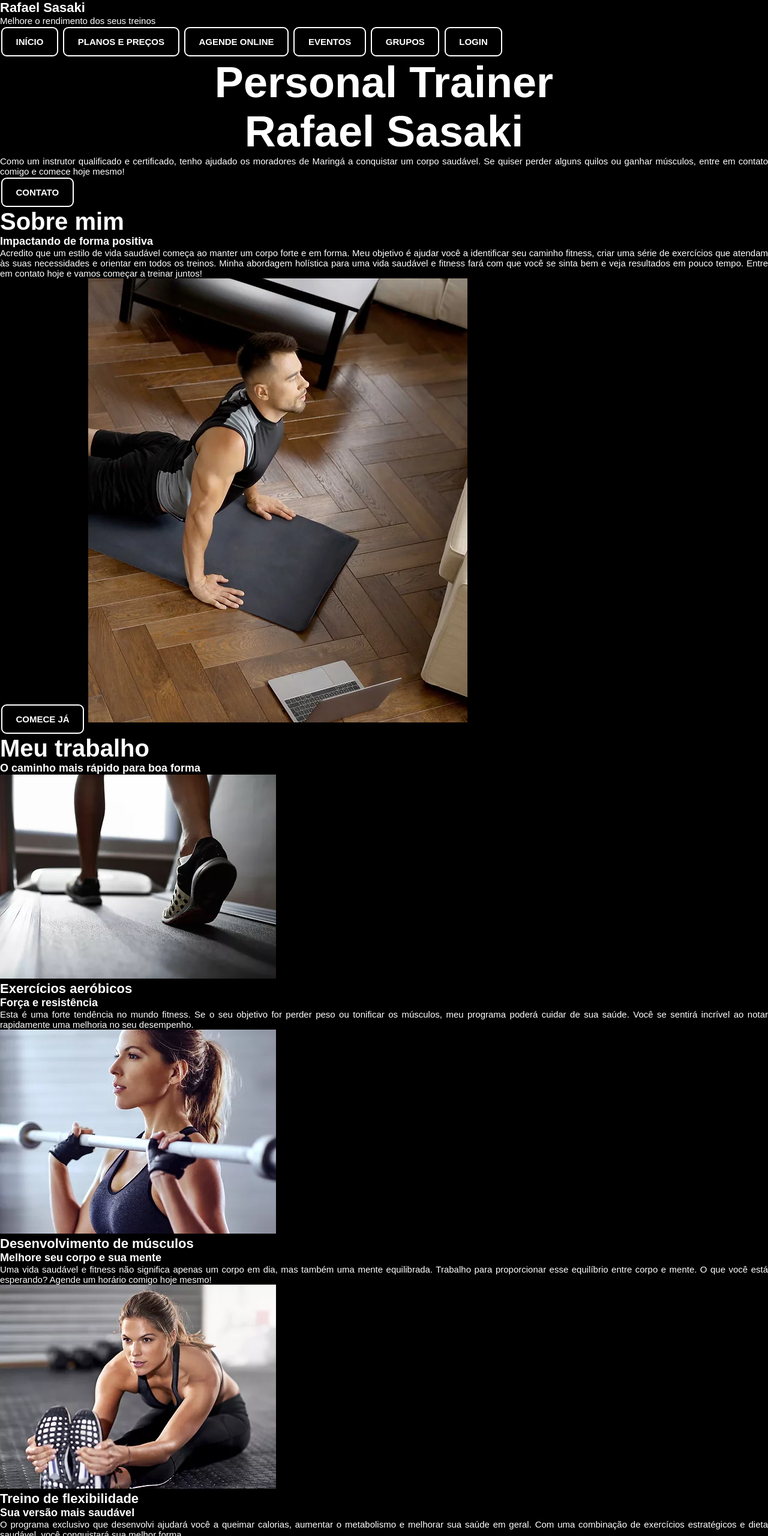
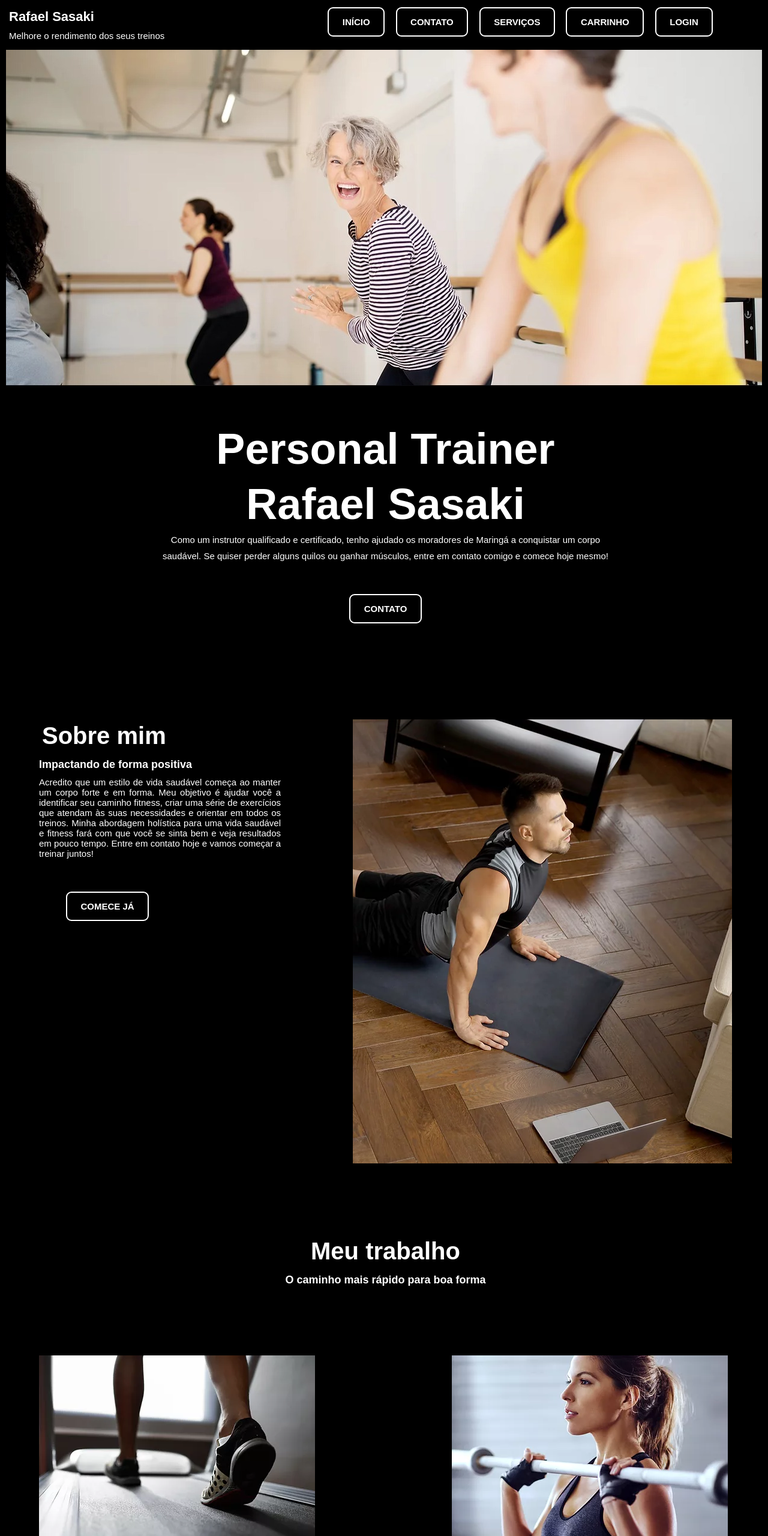
Before and after one commit to yumikawano/projeto01, a plain HTML site: page index.html in a window 1280 px wide. Shown: the top 2560 px of the page at 60% size. Drawn offline with Linux system fonts and the light colour scheme.

Commit message:
correção no css

```diff
--- a/css/style.css
+++ b/css/style.css
@@ -1,25 +1,189 @@
 *{
     border: none;
     margin: 0;
-    padding: 0;
+    padding: 5px;
     box-sizing: border-box;
   }
 
 header{
-    background-color: black;
+    display: flex;
+    border: 0;
+    padding: 0;
+    margin: 0;
+    background: #000000;
     color: white;
     font-family: Arial, Helvetica, sans-serif;
 }
-.grid-container{
-    display: grid;
-    grid-template-areas: ;
+
+.grid-container1{
+    display: flex;
+    grid-template-columns: auto auto;
+    grid-gap: 250px;
+    padding: 0;
+
 }
 
+button.menu{
+    box-sizing: border-box;
+    background-color: transparent;
+    border: 2px solid #e74c3c;
+    border-radius: 0.6em;
+    color: #e74c3c;
+    cursor: pointer;
+    font-size: 15px;
+    font-weight: 400;
+    line-height: 1;
+    margin: 2px;
+    padding: 1em 1.5em;
+    text-decoration: none;
+    text-align: center;
+    text-transform: uppercase;
+    font-family: Arial, Helvetica, sans-serif;
+    font-weight: 700;
+}
+button.menu:hover{
+    background-color: #fff;
+    color: #000000;
+    outline: 0;
+}
+
+button.menu{
+  border-color: #fff;
+  color: #fff;
+  background-position: 100%;
+  background-size: 400%;
+  transition: background 300ms ease-in-out;
+}
+
+button.menu:houver{
+    background-position: 0;
+}
+
+section{
+    padding: 0;
+    border: 0;
+    margin: 0;
+
+}
+
+.personal{
+    padding: 50px;
+    margin: 0;
+    text-align: center;
+    font-size: 15px;
+    font-family: Arial, Helvetica, sans-serif;
+    color: white;
+}
+
+.item1{ grid-area: header button;}
+.item2{ grid-area: header button;}
+.item3{ grid-area: sobre;}
+.item4{ grid-area: img;}
+.item5{ grid-area: img img img;}
+.item6{ grid-area: img img img;}
+.item7{ grid-area: img img img;}
+.item8{ grid-area: Exercicios;}
+.item9{ grid-area: Treino;}
+.item10{ grid-area: Desenvolvimento;}
+
+.grid-container2{
+    display: grid;
+    padding: 50px;
+    grid-template-columns: auto auto;
+    grid-gap: 100px;
+    text-align: left;
+    text-align: justify;
+}
+.trabalho{
+    text-align: center;
+    padding: 50px;
+}
+
+.grid-container3{
+    display: grid;
+    padding: 50px;
+    grid-gap: 100px;
+    grid-template-columns: auto auto;
+    text-align: left;
+}
+
+.grid-container4{
+    display: grid;
+    padding: 50px;
+    grid-gap: 100px;
+    grid-template-columns: auto;
+    text-align: left;
+}
+
+.mudar{
+    display: grid;
+    padding: 50px;
+    grid-gap: 100px;
+    grid-template-columns: auto;
+    text-align: center;
+
+}
+
+.grid-container6{
+    display: grid;
+    padding: 50px;
+    grid-gap: 100px;
+    grid-template-columns: auto auto;
+    text-align: left;
+
+}
+
+
 body{
-    background-color: black;
+    position: absolute;
+    width: auto;
+    height: auto;
+    left: auto;
+    top: auto;
+    padding: 0;
+    background: #000000;
     color: white;
     font-family: Arial, Helvetica, sans-serif;
 }
+
+button{
+    text-align: center;
+    box-sizing: border-box;
+    background-color: transparent;
+    border: 2px solid #e74c3c;
+    border-radius: 0.6em;
+    color: #e74c3c;
+    cursor: pointer;
+    font-size: 15px;
+    font-weight: 400;
+    line-height: 1;
+    margin: 50px;
+    padding: 1em 1.5em;
+    text-decoration: none;
+    text-align: center;
+    text-transform: uppercase;
+    font-family: Arial, Helvetica, sans-serif;
+    font-weight: 700;
+}
+
+button:hover{
+    background-color: #fff;
+    color: #000000;
+    outline: 0;
+}
+
+button{
+    border-color: #fff;
+    color: #fff;
+    background-position: center;
+    background-size: 400%;
+    transition: background 300ms ease-in-out;
+}
+
+button{
+    background-position: center;
+}
+
 
 h1{
     font-size: 72px;
@@ -28,6 +192,7 @@ h1{
 
 h2{
     font-size: 40px;
+    padding: 10px;
 }
 
 h3{
@@ -38,43 +203,19 @@ h5{
     font-size: 18px;
 }
 
-p{
-    font-size: 15px;
-    text-align: justify;
+h6{
+    font-size: 12px;
+    font-family: Arial, Helvetica, sans-serif;
+    font-style: normal;
 }
 
-button{
-    box-sizing: border-box;
-  background-color: transparent;
-  border: 2px solid #e74c3c;
-  border-radius: 0.6em;
-  color: #e74c3c;
-  cursor: pointer;
-  font-size: 15px;
-  font-weight: 400;
-  line-height: 1;
-  margin: 2px;
-  padding: 1em 1.5em;
-  text-decoration: none;
-  text-align: center;
-  text-transform: uppercase;
-  font-family: Arial, Helvetica, sans-serif;
-  font-weight: 700;
-}
-button:hover{
-    background-color: #fff;
-color: #000000;
-outline: 0;
+p{
+    padding: 5px;
+    font-size: 15px;
+
+
 }
 
-button{
-  border-color: #fff;
-  color: #fff;
-  background-position: 100%;
-  background-size: 400%;
-  transition: background 300ms ease-in-out;
+footer{
+    text-align: center
 }
-
-button:houver{
-    background-position: 0;
-}
--- a/index.html
+++ b/index.html
@@ -11,78 +11,94 @@
 </head>
 
 <body>
-     <header>
-        <div class="grid-container">
-            <div class="grid-item"> <h3>Rafael Sasaki</h3>
+     <header class="header">
+        <div class="grid-container1">
+            <div class="grid-item1"> <h3>Rafael Sasaki</h3>
                 <p>Melhore o rendimento dos seus treinos</p></div>
-            <div class="grid-item"><a href="https://yumikawano5412.wixsite.com/rafaelsasaki"><button class="menu">Início</button></a>
-                <a href="https://yumikawano5412.wixsite.com/rafaelsasaki"><button class="menu">Planos e Preços</button></a>
-                <a href="https://yumikawano5412.wixsite.com/rafaelsasaki"><button class="menu">Agende Online</button></a>
-                <a href="https://yumikawano5412.wixsite.com/rafaelsasaki"><button class="menu">Eventos</button></a>
-                <a href="https://yumikawano5412.wixsite.com/rafaelsasaki"><button class="menu">Grupos</button></a>
+            <div class="grid-item2"><a href="https://yumikawano5412.wixsite.com/rafaelsasaki"><button class="menu">Início</button></a>
+                <a href="https://yumikawano5412.wixsite.com/rafaelsasaki"><button class="menu">Contato</button></a>
+                <a href="https://yumikawano5412.wixsite.com/rafaelsasaki"><button class="menu">Serviços</button></a>
+                <a href="https://yumikawano5412.wixsite.com/rafaelsasaki"><button class="menu">Carrinho</button></a>
                 <a href="https://yumikawano5412.wixsite.com/rafaelsasaki"><button class="menu">Login</button></a></div>
         </div>
     </header>
 
     <section>
+    <img src="./images/foto4.jpeg" alt="">
+    <div class="personal">
     <h1>Personal Trainer</h1>
     <h1>Rafael Sasaki</h1>
-    <p>Como um instrutor qualificado e certificado, tenho ajudado os moradores de Maringá a conquistar um corpo saudável. Se quiser perder alguns quilos ou ganhar músculos, entre em contato comigo e comece hoje mesmo!</p>
+    <p>Como um instrutor qualificado e certificado, tenho ajudado os moradores de Maringá a conquistar um corpo </p>
+        <p>saudável. Se quiser perder alguns quilos ou ganhar músculos, entre em contato comigo e comece hoje mesmo!</p>
     <button>Contato</button>
+    </div>
     </section>
 
   <section sobre>
-      <h2>Sobre mim</h2>
+    <div class="grid-container2">
+        <div class="grid-item3"><h2>Sobre mim</h2>
       <h5>Impactando de forma positiva</h5>
       <p>Acredito que um estilo de vida saudável começa ao manter um corpo forte e em forma. Meu objetivo é ajudar você a identificar seu caminho fitness, criar uma série de exercícios que atendam às suas necessidades e orientar em todos os treinos. Minha abordagem holística para uma vida saudável e fitness fará com que você se sinta bem e veja resultados em pouco tempo. Entre em contato hoje e vamos começar a treinar juntos!</p>
-      <button>Comece já</button>
-     <img src="./images/foto5.jpg" alt="homem se alongando">
+      <button>Comece já</button></div>
+      <div class="grid-item4"><img src="./images/foto5.jpg" alt="homem se alongando"></div>
+      </div>
   </section>
 
-  <section meu.trabalho>
+  <section trabalho>
+      <div class="trabalho">
       <h2>Meu trabalho</h2>
 
-      <h5>O caminho mais rápido para boa forma</h5>
+      <h5>O caminho mais rápido para boa forma</h5></div>
 
-      <img src="./images/foto6.jpg" alt="pernas na esteira">
-      <h3>Exercícios aeróbicos</h3>
+      <div class="grid-container3">
+      <div class="grid-item5"><img src="./images/foto6.jpg" alt="pernas na esteira"></div>
+
+      <div class="grid-item6"><img src="./images/foto7.jpg" alt="mulher levantando peso"></div>
+
+      <div class="grid-item7"><h3>Exercícios aeróbicos</h3>
       <h5>Força e resistência</h5>
-      <p>Esta é uma forte tendência no mundo fitness. Se o seu objetivo for perder peso ou tonificar os músculos, meu programa poderá cuidar de sua saúde. Você se sentirá incrível ao notar rapidamente uma melhoria no seu desempenho.</p>
+      <p>Esta é uma forte tendência no mundo fitness. Se o seu objetivo for perder peso ou tonificar os músculos, meu programa poderá cuidar de sua saúde. Você se sentirá incrível ao notar rapidamente uma melhoria no seu desempenho.</p></div>
 
-      <img src="./images/foto7.jpg" alt="mulher levantando peso">
-      <h3>Desenvolvimento de músculos</h3>
+      <div class="grid-item8"><h3>Desenvolvimento de músculos</h3>
       <h5>Melhore seu corpo e sua mente</h5>
-      <p>Uma vida saudável e fitness não significa apenas um corpo em dia, mas também uma mente equilibrada. Trabalho para proporcionar esse equilíbrio entre corpo e mente. O que você está esperando? Agende um horário comigo hoje mesmo!</p>
+      <p>Uma vida saudável e fitness não significa apenas um corpo em dia, mas também uma mente equilibrada. Trabalho para proporcionar esse equilíbrio entre corpo e mente. O que você está esperando? Agende um horário comigo hoje mesmo!</p></div>
 
-      <img src="./images/foto8.jpg" alt="mulher sentada fazendo alongamento">
-      <h3>Treino de flexibilidade</h3>
+      <div class="grid-container4">
+      <div class="grid-item9"><img src="./images/foto8.jpg" alt="mulher sentada fazendo alongamento"></div>
+      <div class="grid-item10"><h3>Treino de flexibilidade</h3>
       <h5>Sua versão mais saudável</h5>
-      <p>O programa exclusivo que desenvolvi ajudará você a queimar calorias, aumentar o metabolismo e melhorar sua saúde em geral. Com uma combinação de exercícios estratégicos e dieta saudável, você conquistará sua melhor forma.</p>
+      <p>O programa exclusivo que desenvolvi ajudará você a queimar calorias, aumentar o metabolismo e melhorar sua saúde em geral. Com uma combinação de exercícios estratégicos e dieta saudável, você conquistará sua melhor forma.</p></div>
+</div>
 
+<div class="grid-container5">
+    <div class="grid-item11">
       <p>Mudar a sua vida é mais fácil do que imagina. Entre em contato e vamos começar!</p>
 
-      <button>Entre em contato</button>
+      <button>Entre em contato</button></div>
+</div>
  </section>
 
  <section contato>
-     <p>Entre em contato e inicie sua vida fitness hoje mesmo.</p>
+    <div class="grid-container6">
+        <div class="grid-item12"><img src="./images/foto9.jpg" alt="mulheres fazendo flexão"></div>
+        <div class="grid-item13"><p>Entre em contato e inicie sua vida fitness hoje mesmo.</p>
         <p>Av. Mauá, 1308 - Maringá/PR</p>
         <p>Nome *</p>
         <p>E-mail *</p>
         <p>Assunto </p>
         <p>Mensagem</p>
         <button>Enviar</button>
-     <h5>Obrigado!</h5>
-     <img src="./images/foto9.jpg" alt="mulheres fazendo flexão">
+        <h5>Obrigado!</h5></div>
+     </div>
  </section>
 
- <section rodape>
+ <footer>
     <h3>Rafael Sasaki</h3>
-     <p>info@rafaelsasaki.com</p>
-     <p>Tel:(44) 9 9148-4320</p>
-     <p>Av. Mauá, 1308 - Maringá/PR</p>
+    <h6>info@rafaelsasaki.com</h6>
+    <h6>Tel:(44) 9 9148-4320</h6>
+    <h6>Av. Mauá, 1308 - Maringá/PR</h6>
 
-     <p>©2022 por Rafael Sasaki.</p>
- </section>
+    <h6>©2022 por Rafael Sasaki.</h6>
+ </footer>
 </body>
 </html>
```
Also changed, not shown: images/foto10.jpg (added), images/foto11.jpg (added), images/foto4.jpeg (added). Lines whose indentation alone changed are shown as unchanged.
